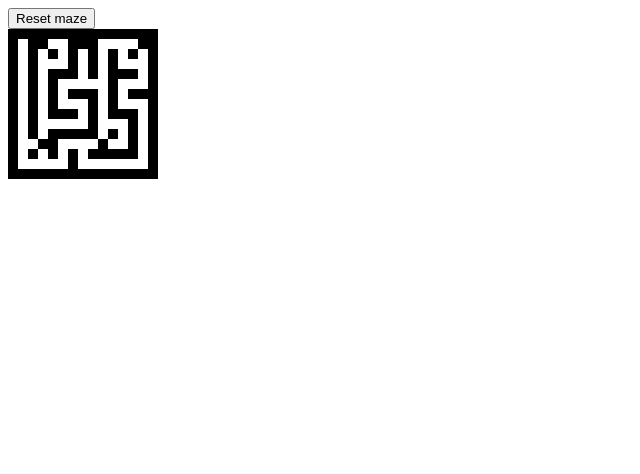
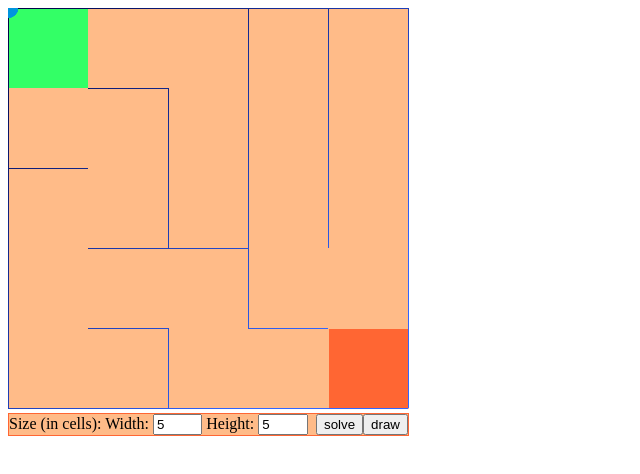
Before and after one commit to insertbaek/dev02, a plain HTML site: page public/maze.html in a window 1280 px wide. Shown: the whole page, without its empty margins (0-640 px from the left). Drawn offline with Linux system fonts and the light colour scheme.

Commit message:
211026 maze 알고리즘

```diff
--- /dev/null
+++ b/public/css/maze.css
@@ -0,0 +1,28 @@
+/* CSS Document */
+
+#mazeHolder {
+    position : relative;
+    width : 100%;
+}
+
+#mazeHolder > canvas {
+    position : relative;
+}
+
+#controls {
+    width : 401px;
+}
+
+#controls input.number {
+    width : 3.1em;
+}
+
+.uibox {
+    display : float;
+    border : 1px solid #F63;
+    background-color : #FB8;
+}
+
+.controlButton {
+    float : right;
+}
--- /dev/null
+++ b/public/js/maze.js
@@ -0,0 +1,278 @@
+function Maze(width, height) {
+    var cells = [],
+        visited = 0,
+        solution = [],
+        solution2 = [];
+
+    this.cells = cells;
+
+    for (var x = 0; x < width; x++) {
+        cells[x] = [];
+        for (var y = 0; y < height; y++) {
+            cells[x][y] = new Cell(x, y);
+        }
+    }
+
+    /* Gets all of the cells we can possibly go to next. If the second argument
+     * is true, this takes walls into account when finding options, returning
+     * only the options with no walls between them and the cell.
+     */
+    function getOptions(cell, walls) {
+        var options = [];
+
+        /* If the given coordinates are an option, pushes the corresponding
+         * cell onto the options array.
+         */
+        function checkOption(x, y) {
+            if (walls) {
+                if ((y < cell.y && cell.walls.n) ||
+                    (x > cell.x && cell.walls.e) ||
+                    (y > cell.y && cell.walls.s) ||
+                    (x < cell.x && cell.walls.w)) {
+                    return;
+                }
+            }
+
+            if (cells[x] && cells[x][y] && !cells[x][y].visited) {
+                options.push(cells[x][y]);
+            }
+        }
+
+        checkOption(cell.x, cell.y - 1);
+        checkOption(cell.x + 1, cell.y);
+        checkOption(cell.x, cell.y + 1);
+        checkOption(cell.x - 1, cell.y);
+
+        return options;
+    }
+
+    /* Visits each unvisited cell, starting with the given one, randomly
+     * traveling to adjacent cells and knocking out the walls between them to
+     * create the maze. The optional direction argument is the direction the
+     * visit _came from_. That is, if you visit cell (1, 2) from cell (0, 2),
+     * the direction would be "e" (east).
+     */
+    function visit(cell, direction) {
+        cell.visited = true;
+        if (direction) {
+            cell.walls[direction] = false;
+        }
+
+        //Get the possible options for going forward:
+        var options = getOptions(cell);
+
+        while (options.length > 0) {
+            // The next cell is chosen randomly from the possible options
+            var index = Math.floor(Math.random() * options.length);
+            var nextCell = options[index];
+
+            if (cell.y > nextCell.y) {
+                cell.walls.n = false;
+                visit(nextCell, "s");
+            } else if (cell.x < nextCell.x) {
+                cell.walls.e = false;
+                visit(nextCell, "w");
+            } else if (cell.y < nextCell.y) {
+                cell.walls.s = false;
+                visit(nextCell, "n");
+            } else if (cell. x > nextCell.x) {
+                cell.walls.w = false;
+                visit(nextCell, "e");
+            }
+
+            options = getOptions(cell);
+        }
+    }
+
+    var startX = Math.floor(Math.random() * width),
+        startY = Math.floor(Math.random() * height);
+    visit(cells[startX][startY]);
+
+    /* Returns an array of cells that are a path from the cell specified in the
+     * first two coordinates to the cell specified in the last two coordinates.
+     */
+    this.solve = function (startX, startY, endX, endY) {
+        startX = startX || 0;
+        startY = startY || 0;
+        endX = typeof endX == "undefined" ? width - 1 : endX;
+        endY = typeof endY == "undefined" ? height - 1 : endY;
+
+        // Mark all cells as unvisited:
+        for (var x = 0; x < cells.length; x++) {
+            for (var y = 0; y < cells[x].length; y++) {
+                cells[x][y].visited = false;
+            }
+        }
+
+        var solution = [],
+            cell = cells[startX][startY],
+            options = [];
+
+        while ((cell.x != endX) || (cell.y != endY)) {
+            cell.visited = true;
+            options = getOptions(cell, true);
+
+            if (options.length == 0) {
+                cell = solution.pop();
+            } else {
+                solution.push(cell);
+                cell = options[0];
+            }
+        }
+
+        solution.push(cell);
+
+        return solution;
+    };
+
+    solution = this.solve(width - 1, height - 1, 0, 0);
+    solution2 = this.solve(0, height - 1, width-1, 0);
+
+    if(solution.length == solution2.length)
+    {
+        console.log(solution)
+        console.log(solution2)
+        this.flag = true;
+
+    }
+    else
+    {
+        Maze(width, height);
+        return false;
+    }
+
+    /* A cell in the maze. This cell has some number of walls. */
+    function Cell(x, y) {
+        // The location of the cell:
+        this.x = x;
+        this.y = y;
+
+        // The walls of this cell.
+        this.walls = {
+            n : true,
+            e : true,
+            s : true,
+            w : true
+        };
+
+        // Have we gone through this cell yet?
+        this.visited = false;
+    }
+
+    /* Draws the maze on the given canvas (or canvas with the given id). The
+     * step size determines how tall each cell is. You can pass in an object to
+     * control various colors in the maze; this object can contain fields for
+     * the wall color, the background color, the start color and the end color.
+     * Each field should be named for the first word of what it controls
+     * ("wall", "start" and so on). These colors are actually styles, so they
+     * can be gradients or patterns as well.
+     */
+    this.draw = function (canvas, step, colors) {
+        if (typeof canvas == "string") {
+            canvas = document.getElementById(canvas);
+        }
+        step = step || 10;
+        colors = colors || {};
+        colors.wall = colors.wall || "#3366FF";
+        colors.background = colors.background || "#FFFFFF";
+        colors.start = colors.start || "#33FF66";
+        colors.end = colors.end || "#FF6633";
+
+        try {
+	    var context = canvas.getContext('2d');
+        } catch (e) {
+	    // We can't do anything if canvas isn't supported...
+	    return;
+        }
+
+
+
+        // Draw the background first:
+        context.fillStyle = colors.background;
+        context.fillRect(0, 0, width * step + 1, height * step + 1);
+
+        // Sets the right color:
+        context.fillStyle = colors.wall;
+
+        /* Returns the actual position of the cell in pixels. */
+        function actualPosition(cell) {
+            return [cell.x * step, cell.y * step];
+        }
+
+        var actualX = 0,
+            actualY = 0,
+            cell;
+        for (var x = 0; x < cells.length; x++) {
+            for (var y = 0; y < cells[x].length; y++) {
+                cell = cells[x][y];
+                actualX = actualPosition(cell)[0];
+                actualY = actualPosition(cell)[1];
+
+                if (cell.walls.n) {
+                    context.fillRect(actualX, actualY, step, 1);
+                }
+                if (cell.walls.e) {
+                    context.fillRect(actualX + step, actualY, 1, step);
+                }
+                if (cell.walls.s) {
+                    context.fillRect(actualX, actualY + step, step, 1);
+                }
+                if (cell.walls.w) {
+                    context.fillRect(actualX, actualY, 1, step);
+                }
+            }
+        }
+        // Fill in a start and end block:
+        context.stroke();
+        context.fillStyle = colors.start;
+        context.fillRect(1, 1, step - 1, step - 1);
+        context.fillStyle = colors.end;
+        context.fillRect((width - 1) * step + 1, (height - 1) * step + 1,
+                         step - 1, step - 1);
+
+
+        /* Draws the solution to the maze; does not draw the maze itself. The
+         * specified color can also be a gradient or a pattern.
+         */
+        this.drawSolution = function (canvas, color) {
+            if (typeof canvas == "string") {
+                canvas = document.getElementById(canvas);
+            }
+            color = color || "#DDDD66";
+
+            try {
+	        var context = canvas.getContext('2d');
+            } catch (e) {
+	        // We can't do anything if canvas isn't supported...
+	        return;
+            }
+
+            // Now draw the solution:
+
+            context.fillStyle = color;
+            for (var i = 0; i < solution.length; i++) {
+                var position = actualPosition(solution[i]);
+                context.fillRect(position[0] + 1, position[1] + 1, step - 1,
+                    step - 1);
+            }
+            context.fillStyle = '#ccc';
+            for (var i = 0; i < solution2.length; i++) {
+                var position = actualPosition(solution2[i]);
+                context.fillRect(position[0] + 1, position[1] + 1, step - 1,
+                                 step - 1);
+                context.fillText(i,0,0,12)
+            }
+        };
+
+    };
+
+    // if(solution.length != solution2.length)
+    // {
+    //     Maze(width, height);
+    // }
+    // else
+    // {
+    //     this.flag = true;
+    // }
+
+}
--- /dev/null
+++ b/public/js/mazeControls.js
@@ -0,0 +1,56 @@
+/* This script lets the user control various aspects of the maze being drawn. */
+var maze = new Maze(5, 5);
+
+window.onload = function () {
+    var canvas = document.createElement("canvas"),
+        context = canvas.getContext('2d'),
+        gradient = context.createLinearGradient(0, 0, 401, 401);
+
+    canvas.setAttribute("width", "401");
+    canvas.setAttribute("height", "401");
+
+    document.getElementById("mazeHolder").insertAdjacentElement("afterBegin",
+                                                                canvas);
+    gradient.addColorStop(0, "#000044");
+    gradient.addColorStop(0.8, "#3366FF");
+
+    function drawMaze(width, height) {
+        context.fillStyle = "#FFFFFF";
+        context.fillRect(0, 0, 401, 401);
+
+
+        maze = new Maze(width, height);
+        console.log(maze)
+        var step = 400 / Math.max(width, height);
+        if(maze.flag)
+        {
+            maze.draw(canvas, step, {wall : gradient, background : "#FFBB88"})
+        }
+        else
+        {
+            drawMaze(width, height)
+        }
+        context.beginPath();
+        context.arc(0, 0, 10, 0, Math.PI*2);
+        context.fillStyle = "#0095DD";
+        context.fill();
+        context.closePath();
+    }
+
+    drawMaze(5, 5);
+
+    // Controls:
+    var widthInput = document.getElementById("width"),
+        heightInput = document.getElementById("height"),
+        drawButton = document.getElementById("draw"),
+        solveButton = document.getElementById("solve");
+
+    drawButton.onclick = function () {
+        drawMaze(widthInput.value, heightInput.value);
+        console.log(maze.cells)
+    };
+
+    solveButton.onclick = function () {
+        var s = maze.drawSolution(canvas);
+    };
+};
--- a/public/maze.html
+++ b/public/maze.html
@@ -1,168 +1,34 @@
-<!DOCTYPE html>
+<!DOCTYPE html PUBLIC "-//W3C//DTD XHTML 1.0 Strict//EN"
+        "http://www.w3.org/TR/xhtml1/DTD/xhtml1-strict.dtd">
 <html>
+<head id="head">
 
-<head>
+    <title>
+        A maze
+    </title>
 
-    <script type="text/javascript">
-        var ctx = null,
-            game = null;
-        var mazeMap = null,
-            mazeW = 19,
-            mazeH = 9;
+    <link rel="stylesheet" type="text/css" href="css/maze.css" />
 
-        window.onload = function() {
-            game = document.getElementById('game');
-            ctx = game.getContext('2d');
-            ctx.font = "bold 10pt sans-serif";
+    <script language="javascript" src="js/maze.js"></script>
+    <script language="javascript" src="js/mazeControls.js"></script>
 
-            mazeMap = new Maze(7, 7);
-
-            requestAnimationFrame(drawGame);
-
-            document.getElementById('reset').addEventListener('click', function() {
-                mazeMap = new Maze(7, 7);
-            });
-            console.log(mazeMap.gridMap)
-        };
-
-        function drawGame() {
-            if (ctx == null) {
-                return;
-            }
-
-            ctx.fillStyle = "#ffffff";
-            ctx.fillRect(0, 0, 800, 400);
-
-            ctx.fillStyle = "#000000";
-
-            for (var y = 0; y < mazeMap.gridH; ++y) {
-                for (var x = 0; x < mazeMap.gridW; ++x) {
-                    if (mazeMap.gridMap[y][x] == 0) {
-                        ctx.fillRect(10 * x, 10 * y, 10, 10);
-                    }
-                }
-            }
-            requestAnimationFrame(drawGame);
-        }
-
-        function Maze(w, h) {
-            this.w = (isNaN(w) || w < 5 || w > 999 ? 20 : w);
-            this.h = (isNaN(h) || h < 5 || h > 999 ? 20 : h);
-            this.map = new Array();
-            for (var mh = 0; mh < h; ++mh) {
-                this.map[mh] = new Array();
-                for (var mw = 0; mw < w; ++mw) {
-                    this.map[mh][mw] = {
-                        'n': 0,
-                        's': 0,
-                        'e': 0,
-                        'w': 0,
-                        'v': 0
-                    };
-                }
-            }
-            this.dirs = ['n', 's', 'e', 'w'];
-            this.modDir = {
-                'n': {
-                    y: -1,
-                    x: 0,
-                    o: 's'
-                },
-                's': {
-                    y: 1,
-                    x: 0,
-                    o: 'n'
-                },
-                'e': {
-                    y: 0,
-                    x: -1,
-                    o: 'w'
-                },
-                'w': {
-                    y: 0,
-                    x: 1,
-                    o: 'e'
-                }
-            };
-
-            this.build(0, 0);
-        }
-        Maze.prototype.toGrid = function() {
-            var grid = new Array();
-            for (var mh = 0; mh < (this.h * 2 + 1); ++mh) {
-                grid[mh] = new Array();
-                for (var mw = 0; mw < (this.w * 2 + 1); ++mw) {
-                    grid[mh][mw] = 0;
-                }
-            }
-
-            for (var y = 0; y < this.h; ++y) {
-                var py = (y * 2) + 1;
-
-                for (var x = 0; x < this.w; ++x) {
-                    var px = (x * 2) + 1;
-
-                    if (this.map[y][x].v == 1) {
-                        grid[py][px] = 1;
-                    }
-
-                    for (d in this.dirs) {
-                        if (this.map[y][x][this.dirs[d]] == 1) {
-                            grid[(py + this.modDir[this.dirs[d]].y)][(px + this.modDir[this.dirs[d]].x)] = 1;
-                        }
-                    }
-                }
-            }
-
-            this.gridMap = grid;
-            this.gridW = grid.length;
-            this.gridH = grid[0].length;
-        };
-        Maze.prototype.build = function(x, y) {
-            var x = 0;
-            var y = 0;
-
-            this.explore(x, y);
-            this.toGrid();
-        };
-        Maze.prototype.explore = function(ex, ey) {
-            this.dirs = sortRand(this.dirs);
-
-            for (d in this.dirs) {
-                var nx = ex + this.modDir[this.dirs[d]].x;
-                var ny = ey + this.modDir[this.dirs[d]].y;
-
-                if (nx >= 0 && nx < this.w && ny >= 0 && ny < this.h && this.map[ny][nx].v == 0) {
-                    this.map[ey][ex][this.dirs[d]] = 1;
-                    this.map[ey][ex].v = 1;
-                    this.map[ny][nx][this.modDir[this.dirs[d]].o] = 1;
-
-                    this.explore(nx, ny);
-                }
-            }
-        };
-
-        function sortRand(a) {
-            var out = new Array();
-            var l = a.length;
-
-            for (x in a) {
-                do {
-                    var p = Math.floor(Math.random() * (l * 1000)) % l;
-                } while (typeof out[p] != 'undefined');
-
-                out[p] = a[x];
-            }
-
-            return out;
-        }
-    </script>
 </head>
 
-<body>
-    <input id="reset" type="button" value="Reset maze"><br>
-    <canvas id="game" width="800" height="400"></canvas>
+<body id="body">
+
+<div id="mazeHolder">
+    <div id="controls">
+        <div id="size" class="uibox">
+            Size (in cells):
+            <label for="width">Width:</label>
+            <input id="width" class="number" type="text" value="5" maxlengthb="3"></input>
+            <label for="height">Height:</label>
+            <input id="height" class="number" type="text" value="5" maxlength="3"></input>
+            <input type="button" class="controlButton" id="draw" value="draw"></input>
+            <input type="button" class="controlButton" id="solve" value="solve"></input>
+        </div>
+    </div>
+</div>
 
 </body>
-
 </html>
```
